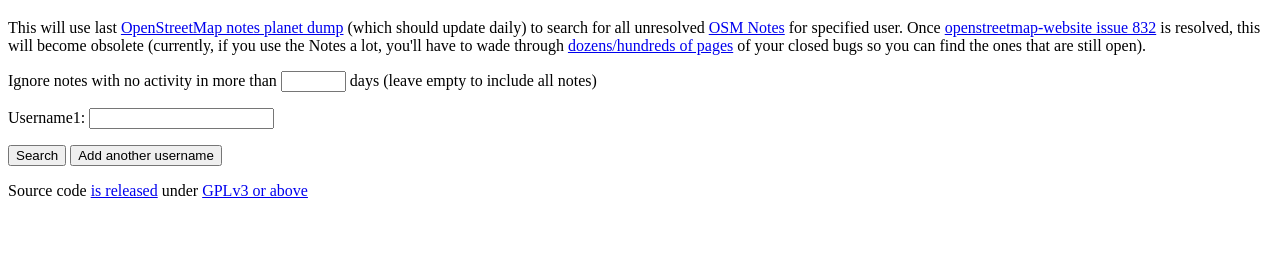
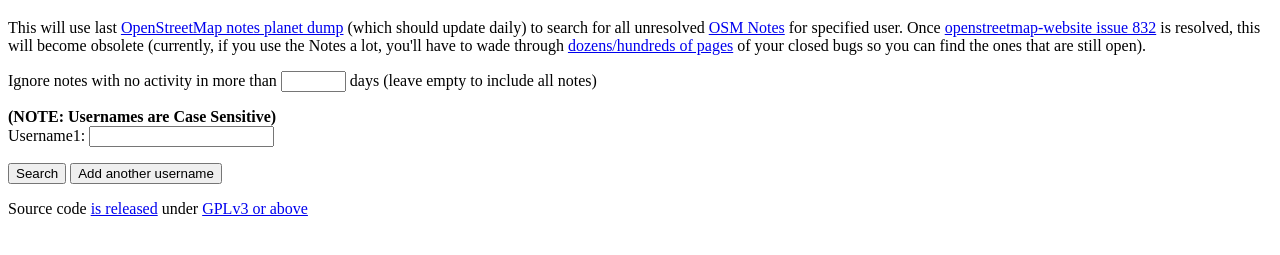
Before and after one commit to osm-hr/my-osm-notes, a plain HTML site: page index.html in a window 1280 px wide. Shown: the part 61-316 px from the top of the page. Drawn offline with Linux system fonts and the light colour scheme.

Commit message:
in hash branch, usernames are case sensitive

```diff
--- a/index.html
+++ b/index.html
@@ -23,6 +23,7 @@ Once <A HREF="https://github.com/openstreetmap/openstreetmap-website/issues/832"
 <p>
 <form action="myosmnotes.cgi" method=GET>
 Ignore notes with no activity in more than <input name=ignoreold type=text size=5 pattern="[0-9]{0,5}" maxlength=5> days (leave empty to include all notes)<p>
+<strong>(NOTE: Usernames are Case Sensitive)</strong><br>
 Username1: <input name=s type=text><br>
 <div id="moreUsers">
 </div>
```
